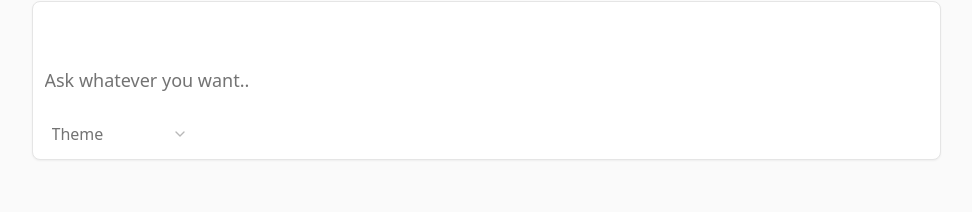
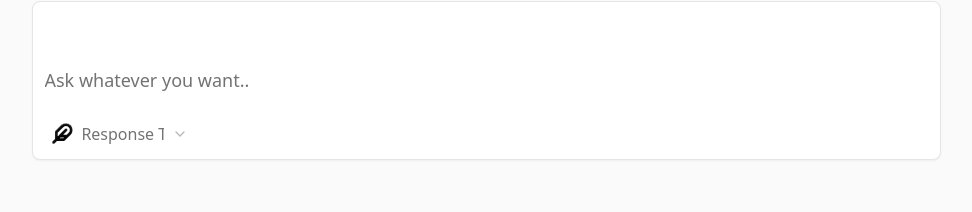
Before and after one commit to aryanmathur2003/zams-take-home, a Next.js app: page / in a window 1280 px wide. Shown: the part 408-620 px from the top of the page, without its empty margins (154-1126 px from the left). Built offline with nearby package versions, Linux system fonts and the light colour scheme; a web font is replaced by a local one.

Commit message:
Fix: Feather svg in response type

```diff
--- a/components/landing/feather.tsx
+++ b/components/landing/feather.tsx
@@ -3,9 +3,9 @@ import Logo from '/public/zams-logo.svg';
 
 const Feather: React.FC = () => {
   return (
-    <div style={{ display: 'flex', alignItems: 'center', gap: '8px' }}>
+    <div style={{ display: 'flex', alignItems: 'center', gap: '8px' , color: '#667085'}}>
       {/* Imported SVG */}
-      <img className= "bg-blue" src="/feather.svg" alt="Logo" width={30} height={30} />
+      <img src="/feather.svg" alt="Logo" width={30} height={30}/>
     </div>
   );
 };
--- a/components/ui/input.tsx
+++ b/components/ui/input.tsx
@@ -29,10 +29,11 @@ function Input({ className, type, ...props }: React.ComponentProps<"input">) {
       <div className="absolute left-2 bottom-2 w-[160px]">
         <Select>
           <SelectTrigger className="w-full h-10 text-base">
-            <SelectValue placeholder="Theme" />
+          <Feather></Feather>
+            <SelectValue placeholder="Response Type" />
           </SelectTrigger>
           <SelectContent>
-            <SelectItem value="light"><Feather></Feather>Response Type</SelectItem>
+            <SelectItem value="light">Response Type</SelectItem>
             <SelectItem value="dark">Dark</SelectItem>
             <SelectItem value="system">System</SelectItem>
           </SelectContent>
```
